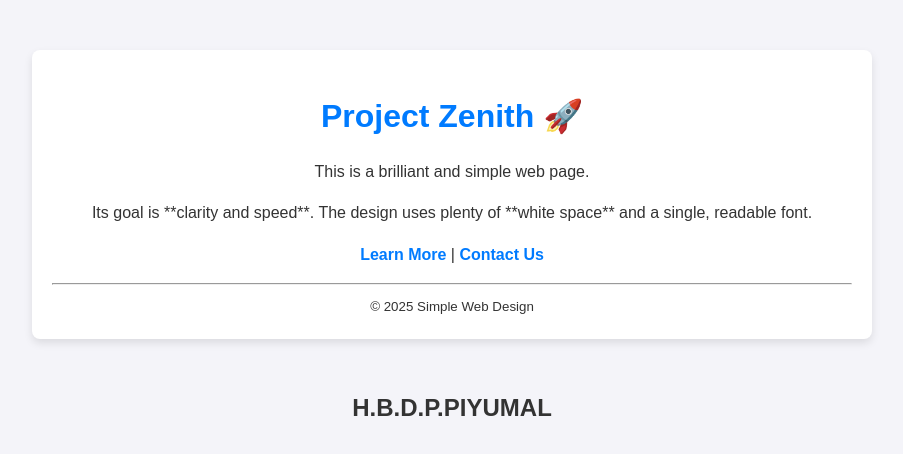
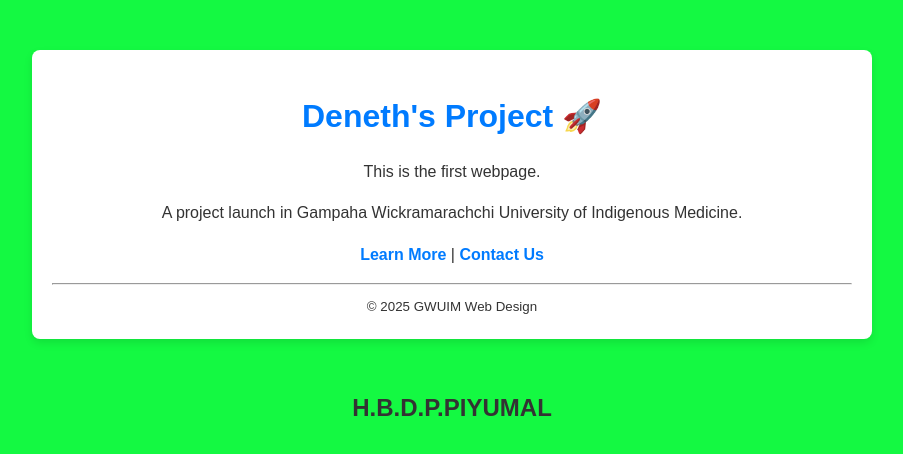
Before and after one commit to DPPIYUMAL/Golden-Sky_Official, a plain HTML site: page index.html in a window 1280 px wide. Shown: the whole page, without its empty margins (188-1091 px from the left). Drawn offline with Linux system fonts and the light colour scheme.

Commit message:
NEW FILE

```diff
--- a/PJT2/index.html
+++ b/index.html
@@ -11,7 +11,7 @@
             line-height: 1.6;
             margin: 0;
             padding: 0;
-            background-color: #f4f4f9; /* Light gray background */
+            background-color: #14f942; /* Light gray background */
             color: #333; /* Dark gray text */
             text-align: center; /* Center everything for simplicity */
         }
@@ -39,9 +39,9 @@
 </head>
 <body>
     <div class="container">
-        <h1>Project Zenith 🚀</h1>
-        <p>This is a brilliant and simple web page.</p>
-        <p>Its goal is **clarity and speed**. The design uses plenty of **white space** and a single, readable font.</p>
+        <h1>Deneth's Project 🚀</h1>
+        <p>This is the first webpage.</p>
+        <p>A project launch in Gampaha Wickramarachchi University of Indigenous Medicine.</p>
 
         <p>
             <a href="#">Learn More</a> |
@@ -51,7 +51,7 @@
         <hr>
 
         <footer>
-            <small>&copy; 2025 Simple Web Design</small>
+            <small>&copy; 2025 GWUIM Web Design</small>
         </footer>
     </div>
     <h2>H.B.D.P.PIYUMAL</h2>
```
